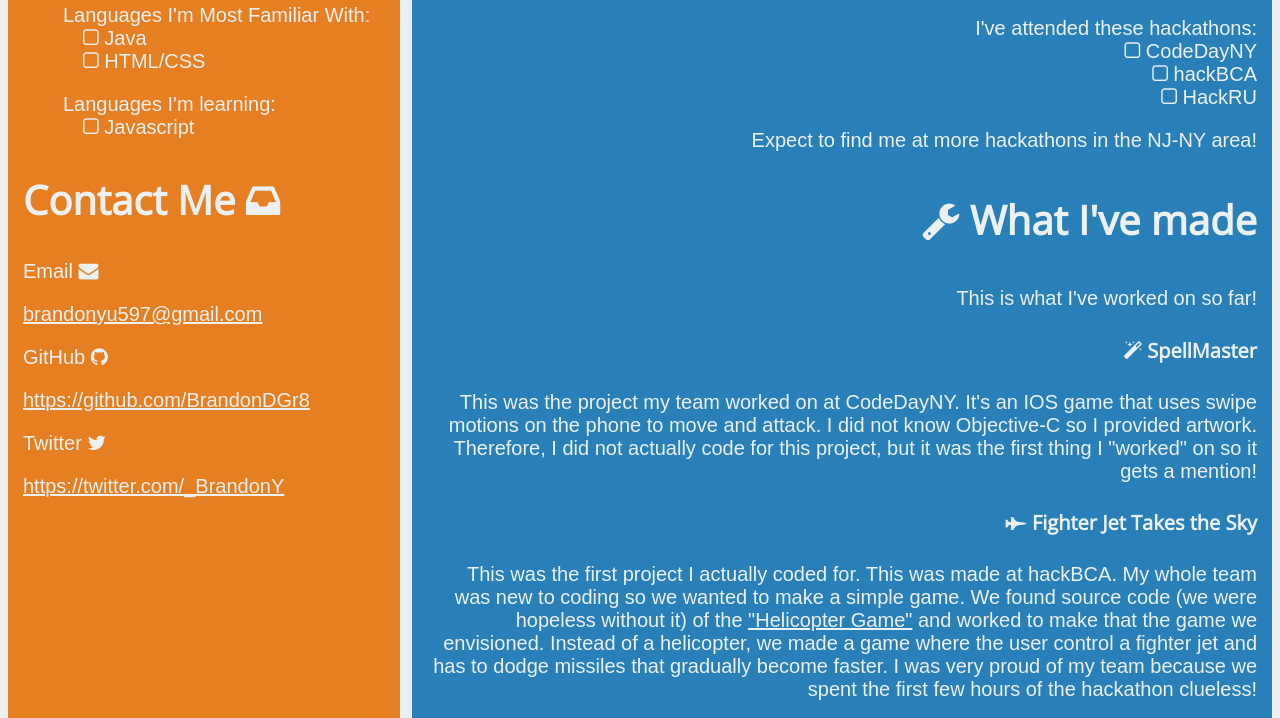
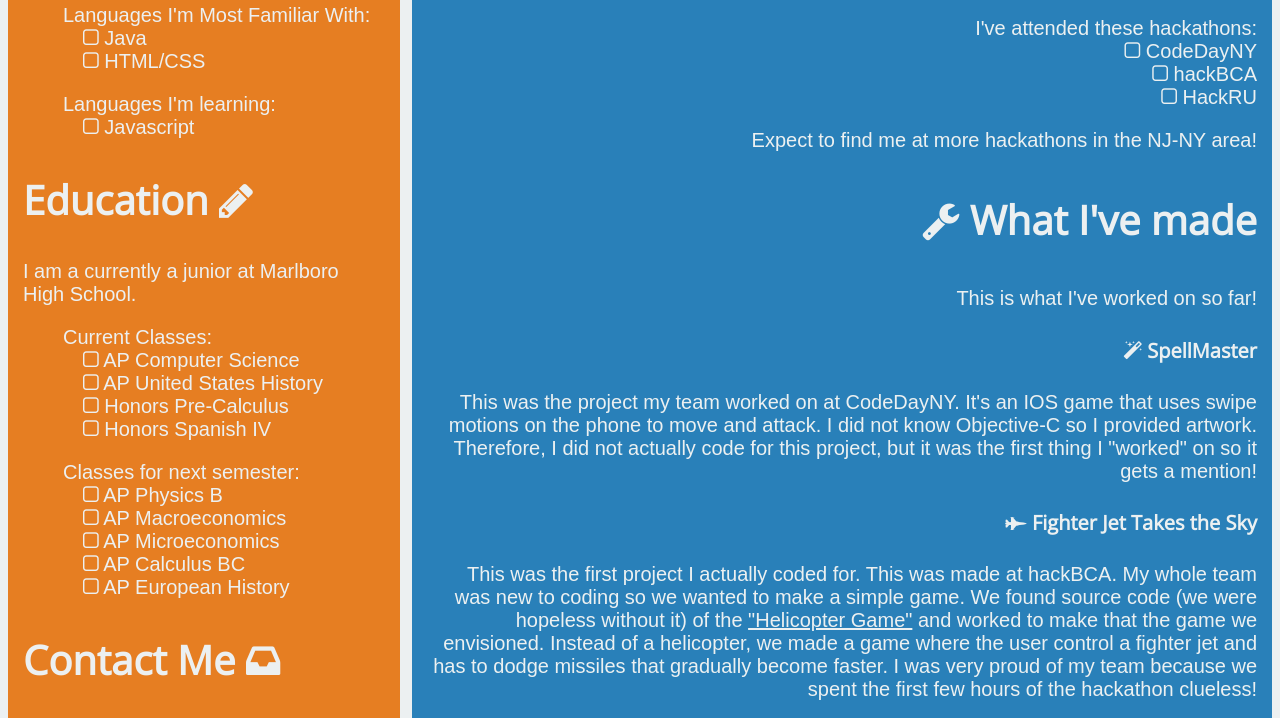
Before and after one commit to BrandonDGr8/BrandonDGr8.github.io, a plain HTML site: page index.html in a window 1280 px wide. Shown: the part 401-1119 px from the top of the page. Drawn offline with nearby package versions, Linux system fonts and the light colour scheme; a web font is replaced by a local one.

Commit message:
added education section

```diff
--- a/index.html
+++ b/index.html
@@ -33,6 +33,27 @@
 			<ul class="leftP">Languages I'm learning:
 				<li class="leftP"><i class="fa fa-square-o"></i> Javascript</li>
 			</ul>
+			<h2>
+				Education <i class="fa fa-pencil"></i>
+			</h2>
+			<p class="leftP">
+				I am a currently a junior at Marlboro High School.
+			</p>
+			<ul class="leftP">Current Classes:
+				<li class="leftP"><i class="fa fa-square-o"></i> AP Computer Science</li>
+				<li class="leftP"><i class="fa fa-square-o"></i> AP United States History</li>
+				<li class="leftP"><i class="fa fa-square-o"></i> Honors Pre-Calculus</li>
+				<li class="leftP"><i class="fa fa-square-o"></i> Honors Spanish IV</li>
+			</ul>
+			<ul class="leftP">Classes for next semester:
+				<li class="leftP"><i class="fa fa-square-o"></i> AP Physics B</li>
+				<li class="leftP"><i class="fa fa-square-o"></i> AP Macroeconomics</li>
+				<li class="leftP"><i class="fa fa-square-o"></i> AP Microeconomics</li>
+				<li class="leftP"><i class="fa fa-square-o"></i> AP Calculus BC</li>
+				<li class="leftP"><i class="fa fa-square-o"></i> AP European History</li>
+			</ul>
+
+
 			<h2>
 				Contact Me <i class="fa fa-inbox"></i>
 			</h2>
```
